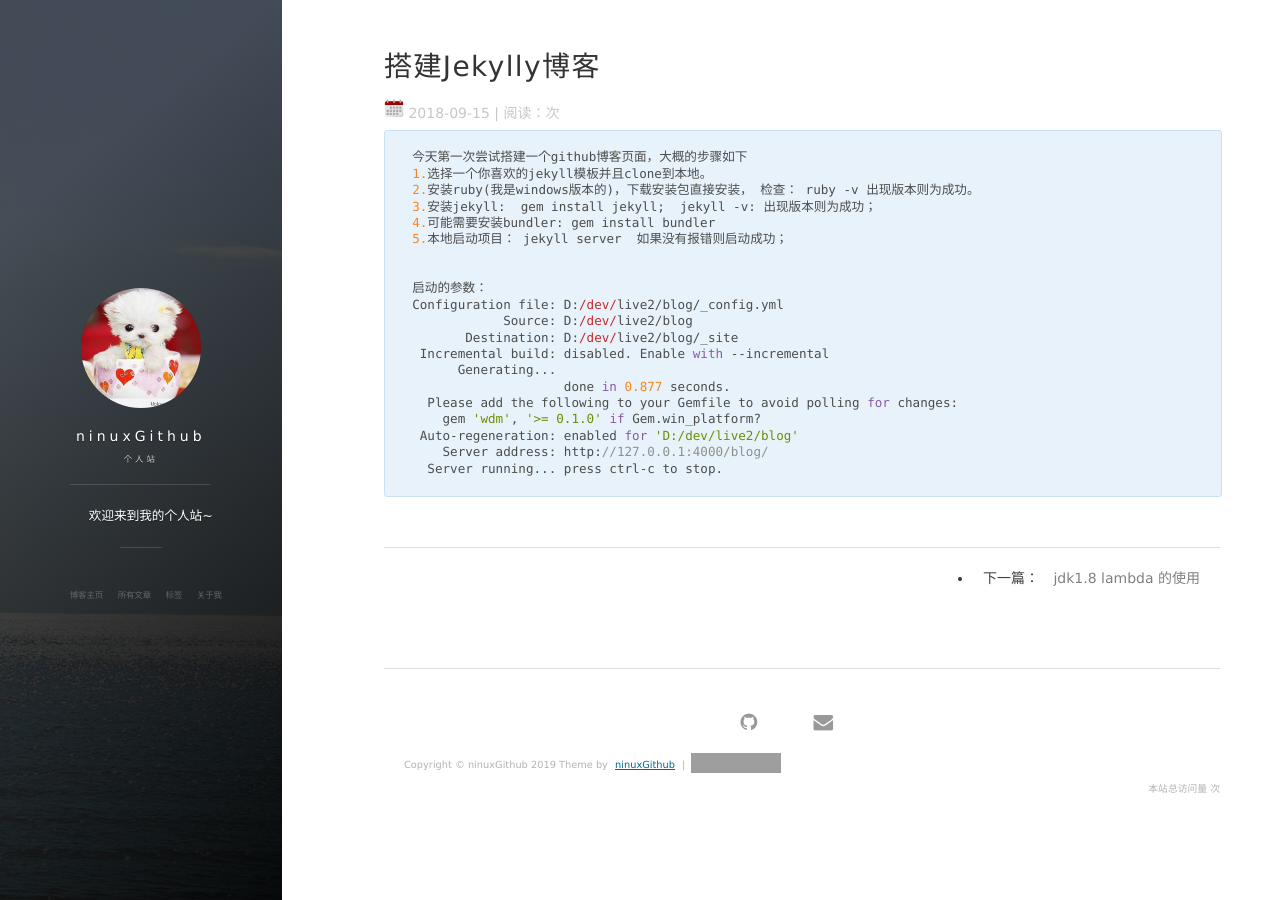
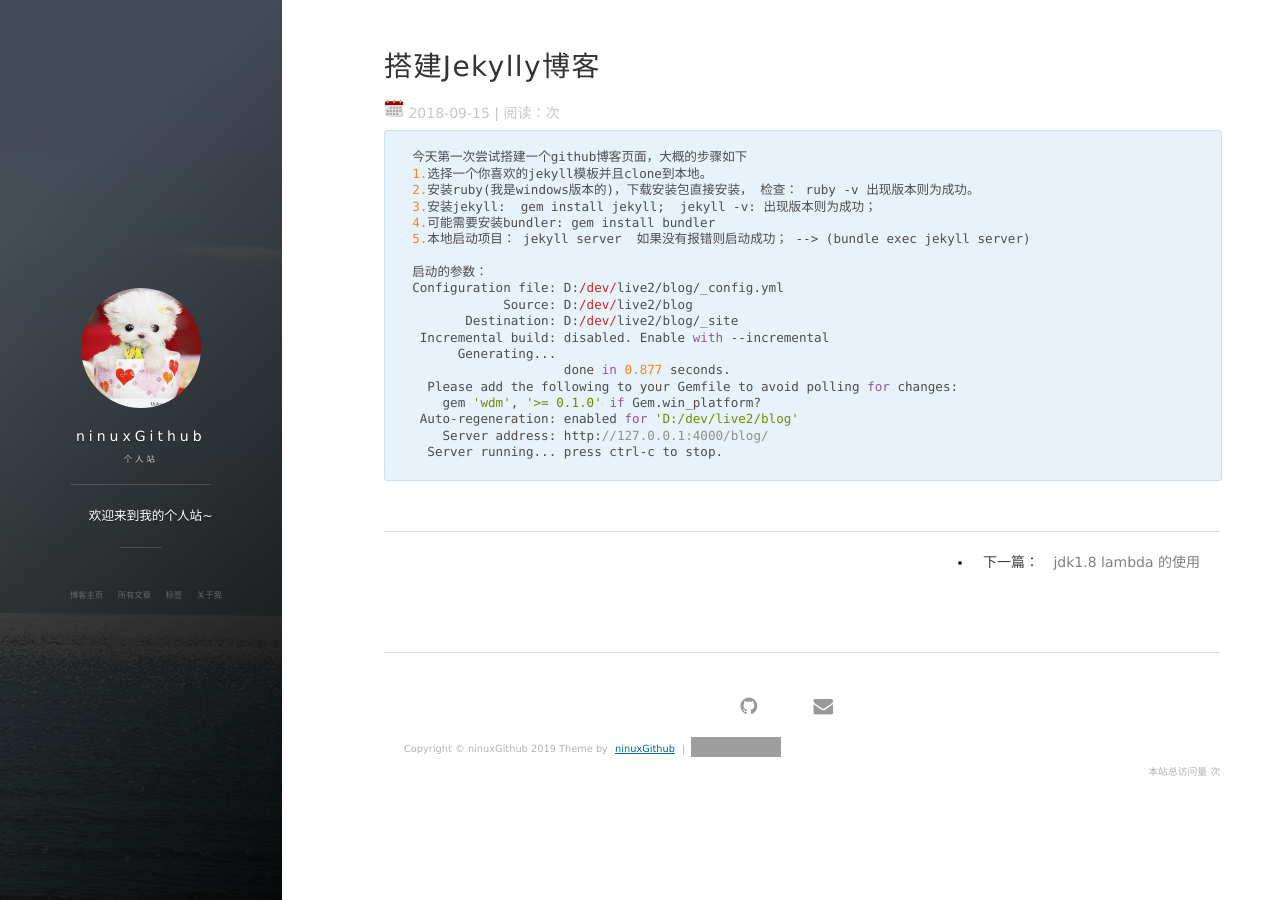
Before and after one commit to ninuxGithub/ninuxGithub.github.io, a Jekyll site: the page built from _posts/other/2018-09-15-establishBlog.md, in a window 1280 px wide. Built offline with Jekyll 4.4.1, drawn with Linux system fonts in a browser that asks for light colours; nearby versions of some CDN libraries; comment, search, counter and statistics services are not loaded; grey boxes are pictures that could not be loaded.

Commit message:
启动jekyll server

```diff
--- a/_posts/other/2018-09-15-establishBlog.md
+++ b/_posts/other/2018-09-15-establishBlog.md
@@ -12,8 +12,7 @@ tag: jeylly
     2.安装ruby(我是windows版本的)，下载安装包直接安装， 检查： ruby -v 出现版本则为成功。
     3.安装jekyll:  gem install jekyll;  jekyll -v: 出现版本则为成功；
     4.可能需要安装bundler: gem install bundler
-    5.本地启动项目： jekyll server  如果没有报错则启动成功；
-
+    5.本地启动项目： jekyll server  如果没有报错则启动成功； --> (bundle exec jekyll server)
 
     启动的参数：
     Configuration file: D:/dev/live2/blog/_config.yml
```
